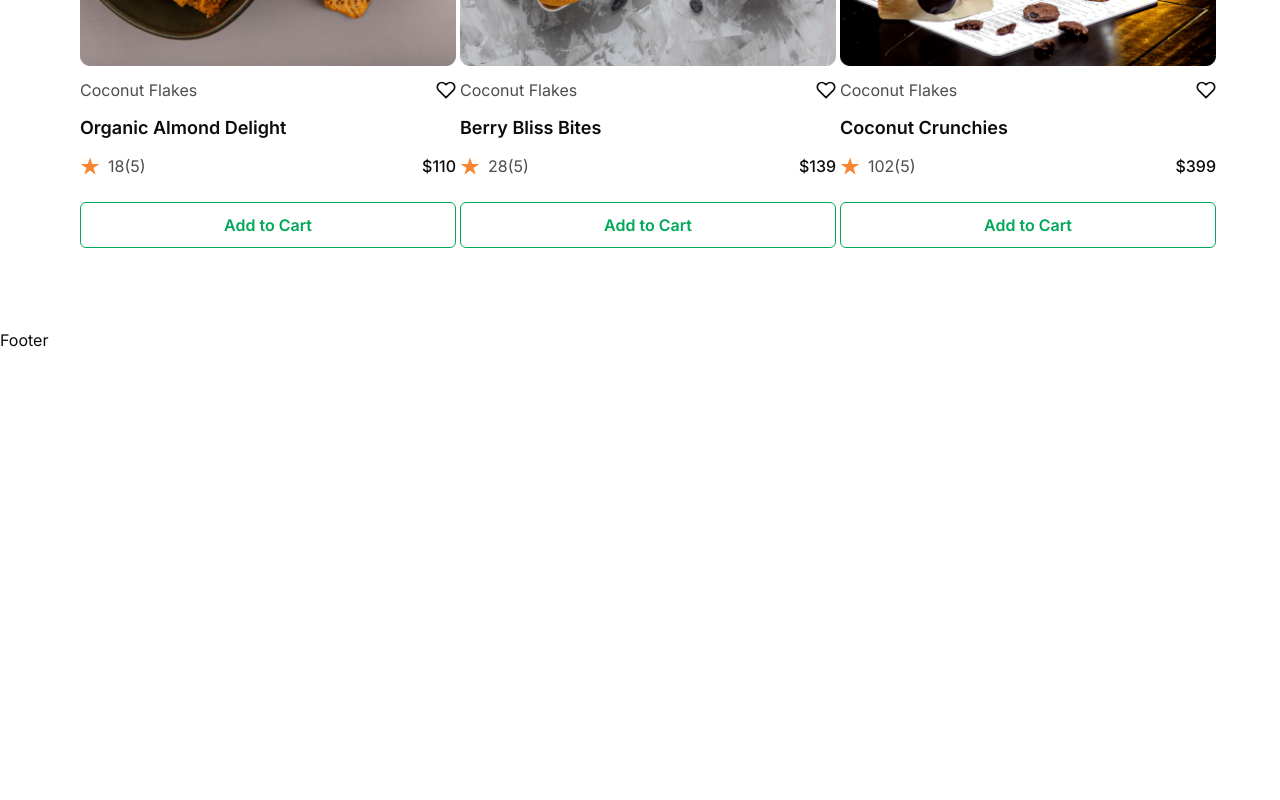
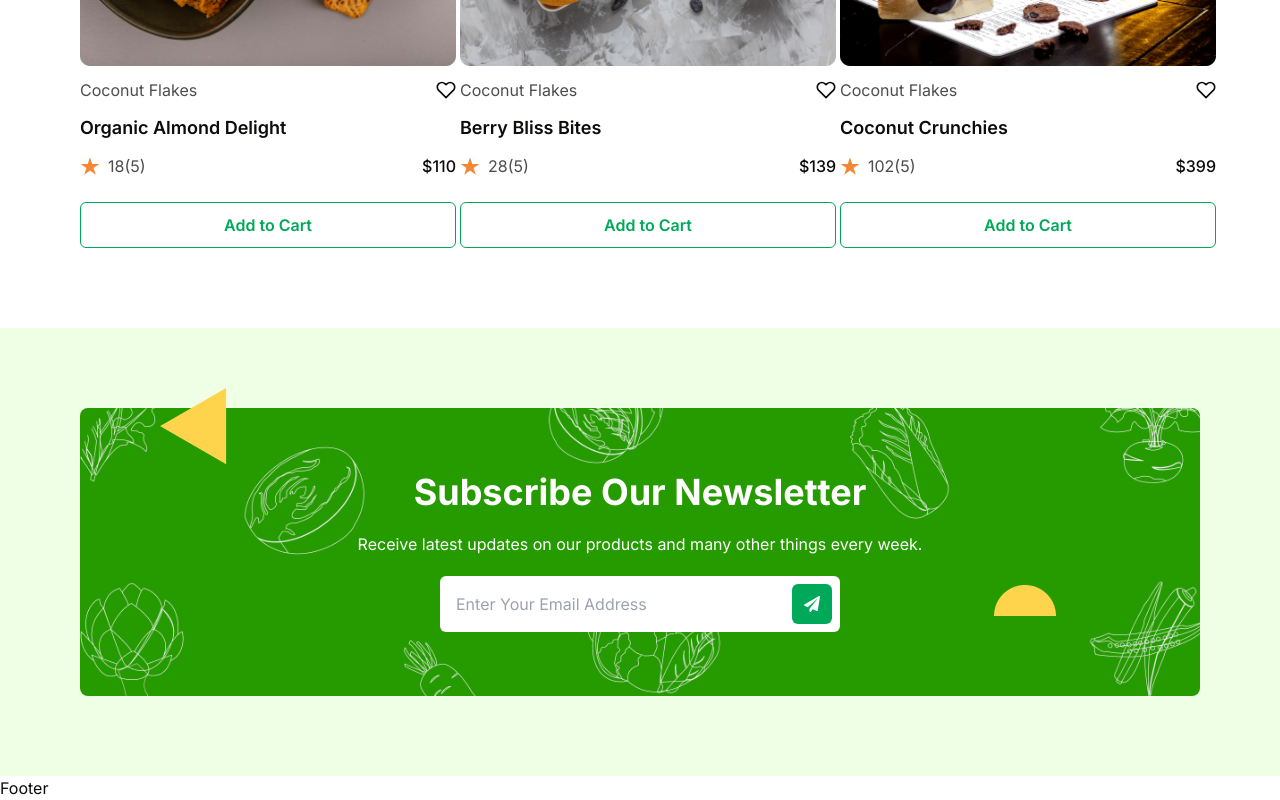
Before and after one commit to blossomobasi/organic_foodie_ecommerce, a React (Vite) app: page / in a window 1280 px wide. Shown: the part 4963-5763 px from the top of the page. Before the commit the page ends 5315 px from the top, so only its background shows below. Built offline with nearby package versions, Linux system fonts and the light colour scheme; a web font is replaced by a local one.

Commit message:
Add Subscribe component

```diff
--- a/src/pages/HomePage.tsx
+++ b/src/pages/HomePage.tsx
@@ -3,6 +3,7 @@ import HomeMain from "../components/HomeMain";
 import NewProducts from "../components/NewProducts";
 import Offers from "../components/Offers";
 import PopularProducts from "../components/PopularProducts";
+import Subscribe from "../components/Subscribe";
 
 const HomePage = () => {
     return (
@@ -12,6 +13,7 @@ const HomePage = () => {
             <NewProducts />
             <BulkOrders />
             <Offers />
+            <Subscribe />
         </main>
     );
 };
```
